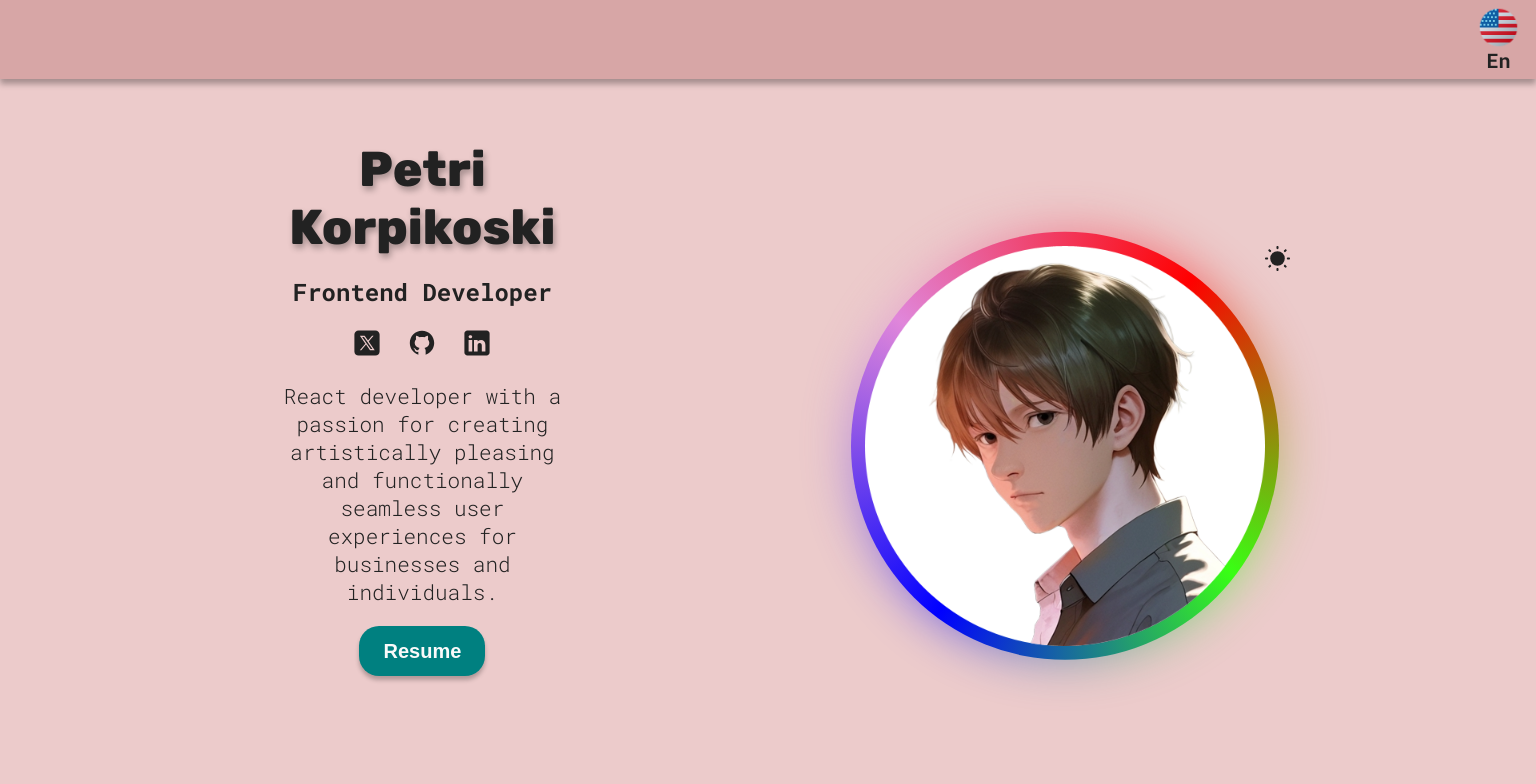
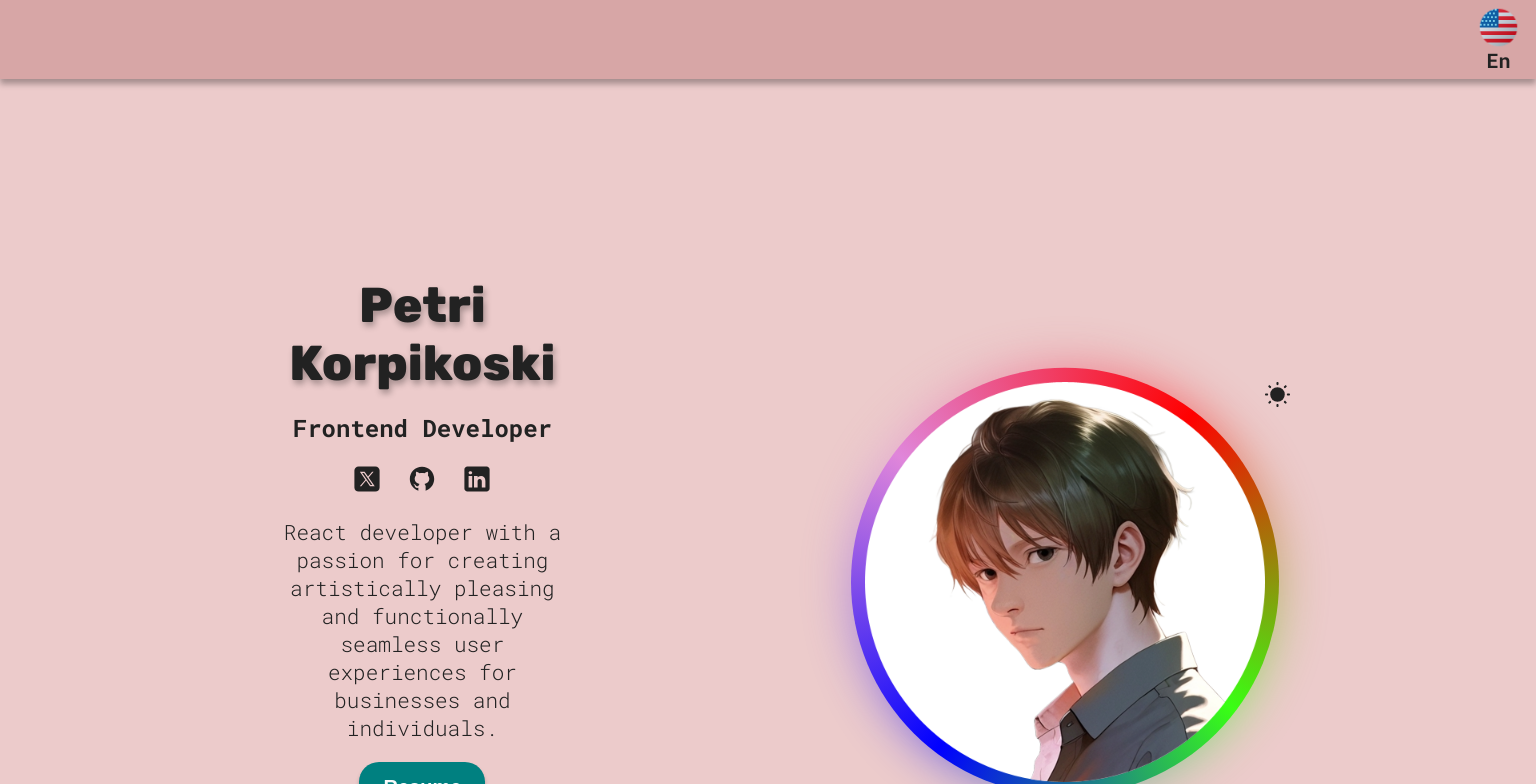
Before and after one commit to PetriK93/petri-korpikoski-1, a React (Vite) app: page / in a window 1536 px wide. Shown: the top 784 px of the page. Built offline with nearby package versions, Linux system fonts and the light colour scheme.

Commit message:
Mobile improvements
Made the site look a bit better on screens with less height.

```diff
--- a/src/section/Hero/HeroStyles.module.css
+++ b/src/section/Hero/HeroStyles.module.css
@@ -939,21 +939,27 @@ h2:hover::after {
   }
 }
 
-@media (min-width: 1024px) and (max-height: 600px) {
+@media (min-width: 800px) and (max-height: 800px) {
   .container {
-    margin-top: 7vh;
+    margin-top: 18vh;
   }
 }
 
-@media (min-width: 1280px) and (max-height: 800px) {
+@media (min-width: 1024px) and (max-height: 600px) {
   .container {
-    margin-top: 4vh;
+    margin-top: 21vh;
   }
 }
 
-@media (min-width: 1400px) and (max-height: 1100px) {
+@media (min-width: 1280px) and (max-height: 600px) {
   .container {
-    margin-top: 1vh;
+    margin-top: 15vh;
+  }
+}
+
+@media (min-width: 1400px) and (max-height: 600px) {
+  .container {
+    margin-top: 20vh;
   }
 }
 
@@ -962,3 +968,9 @@ h2:hover::after {
     margin-top: -10vh;
   }
 }
+
+@media (orientation: landscape) and (max-height: 505px) {
+  .container {
+    margin-top: 25vh;
+  }
+}
```
